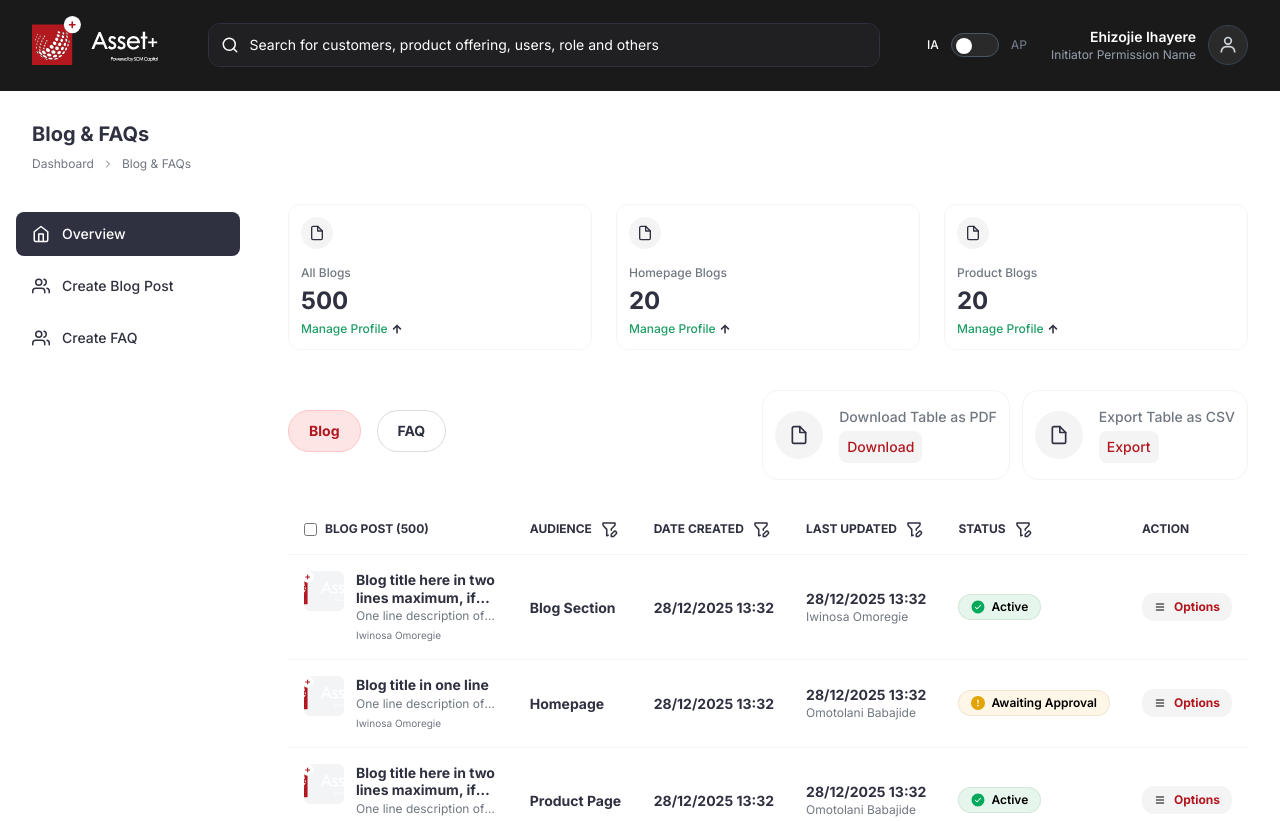
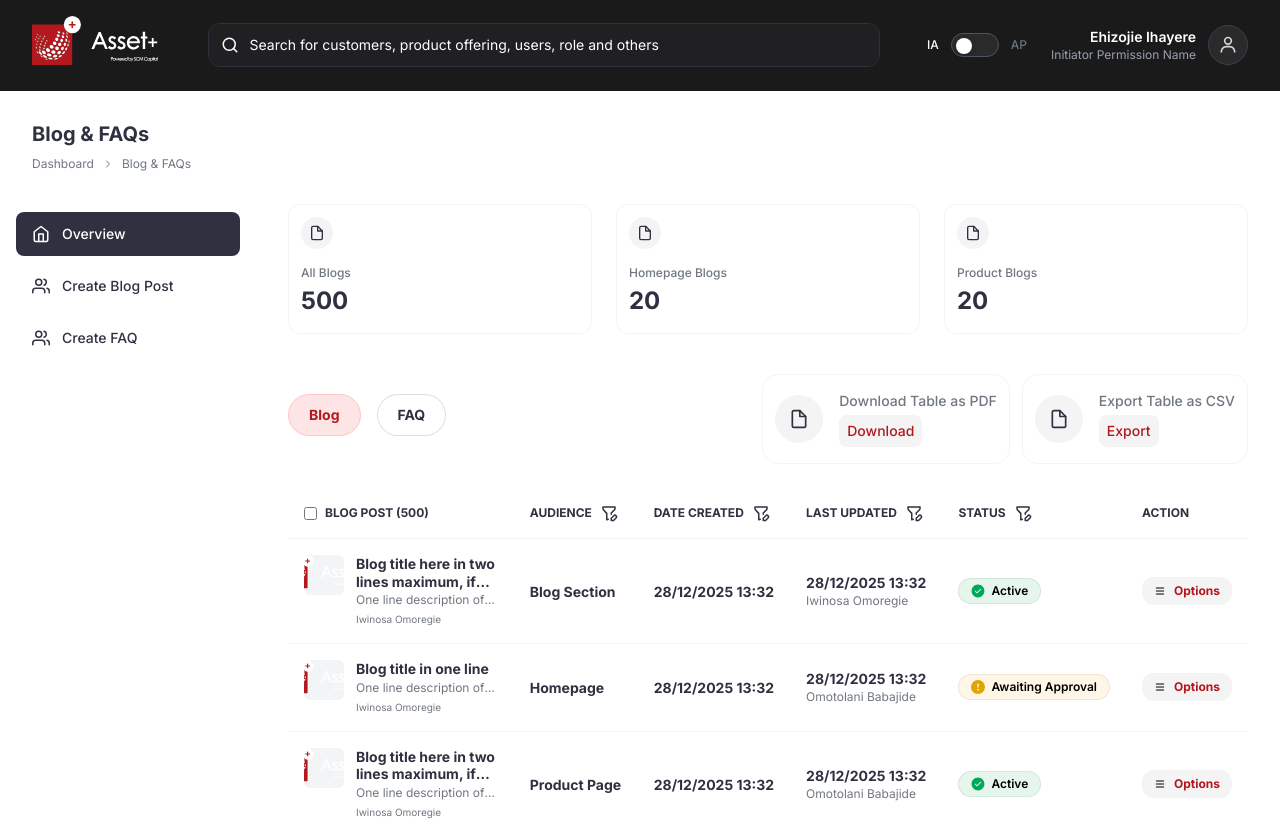
Before and after one commit to maildavc/scm-mobile-admin-portal, a Next.js app: page /dashboard/blog-and-faqs in a window 1280 px wide. Shown: the top 821 px of the page. Built offline with nearby package versions, Linux system fonts and the light colour scheme.

Commit message:
feat: Add showLink prop to StatsCard component and update usage in BlogAndFaqs and NotificationService

```diff
--- a/src/app/dashboard/blog-and-faqs/page.tsx
+++ b/src/app/dashboard/blog-and-faqs/page.tsx
@@ -130,6 +130,7 @@ export default function BlogAndFaqs() {
                       key={stat.label}
                       label={stat.label}
                       value={stat.value}
+                      showLink={false}
                       className={
                         currentStats.length === 3 && index === 2
                           ? "col-span-2 md:col-span-1"
--- a/src/app/dashboard/kyc-verification/page.tsx
+++ b/src/app/dashboard/kyc-verification/page.tsx
@@ -90,6 +90,7 @@ const KYCVerificationPage = () => {
                       key={stat.label}
                       label={stat.label}
                       value={stat.value}
+                      showLink={false}
                     />
                   ))}
                 </div>
--- a/src/app/dashboard/notifications/page.tsx
+++ b/src/app/dashboard/notifications/page.tsx
@@ -111,6 +111,7 @@ export default function NotificationService() {
                       key={stat.label}
                       label={stat.label}
                       value={stat.value}
+                      showLink={false}
                       // Make the 3rd card span 2 cols on small screens if there are only 3 cards
                       className={
                         currentStats.length === 3 && index === 2
--- a/src/components/Dashboard/StatsCard.tsx
+++ b/src/components/Dashboard/StatsCard.tsx
@@ -8,6 +8,7 @@ interface StatsCardProps {
   linkText?: string;
   linkHref?: string;
   className?: string;
+  showLink?: boolean;
 }
 
 const StatsCard: React.FC<StatsCardProps> = ({
@@ -16,6 +17,7 @@ const StatsCard: React.FC<StatsCardProps> = ({
   linkText = "Manage Profile",
   linkHref = "#",
   className = "",
+  showLink = true,
 }) => {
   return (
     <div className={`border border-gray-100 rounded-xl p-3 ${className}`}>
@@ -24,12 +26,14 @@ const StatsCard: React.FC<StatsCardProps> = ({
       </div>
       <p className="text-[#707781] text-xs font-medium mb-1">{label}</p>
       <h3 className="text-2xl font-bold text-[#2F3140] mb-1">{value}</h3>
+      {showLink && (
         <a
           href={linkHref}
           className="text-[#1F9F66] text-xs font-medium flex items-center gap-1"
         >
           {linkText} <FaArrowUp color="#2F3140" size={10} />
         </a>
+      )}
     </div>
   );
 };
```
Lines whose indentation alone changed are shown as unchanged.
